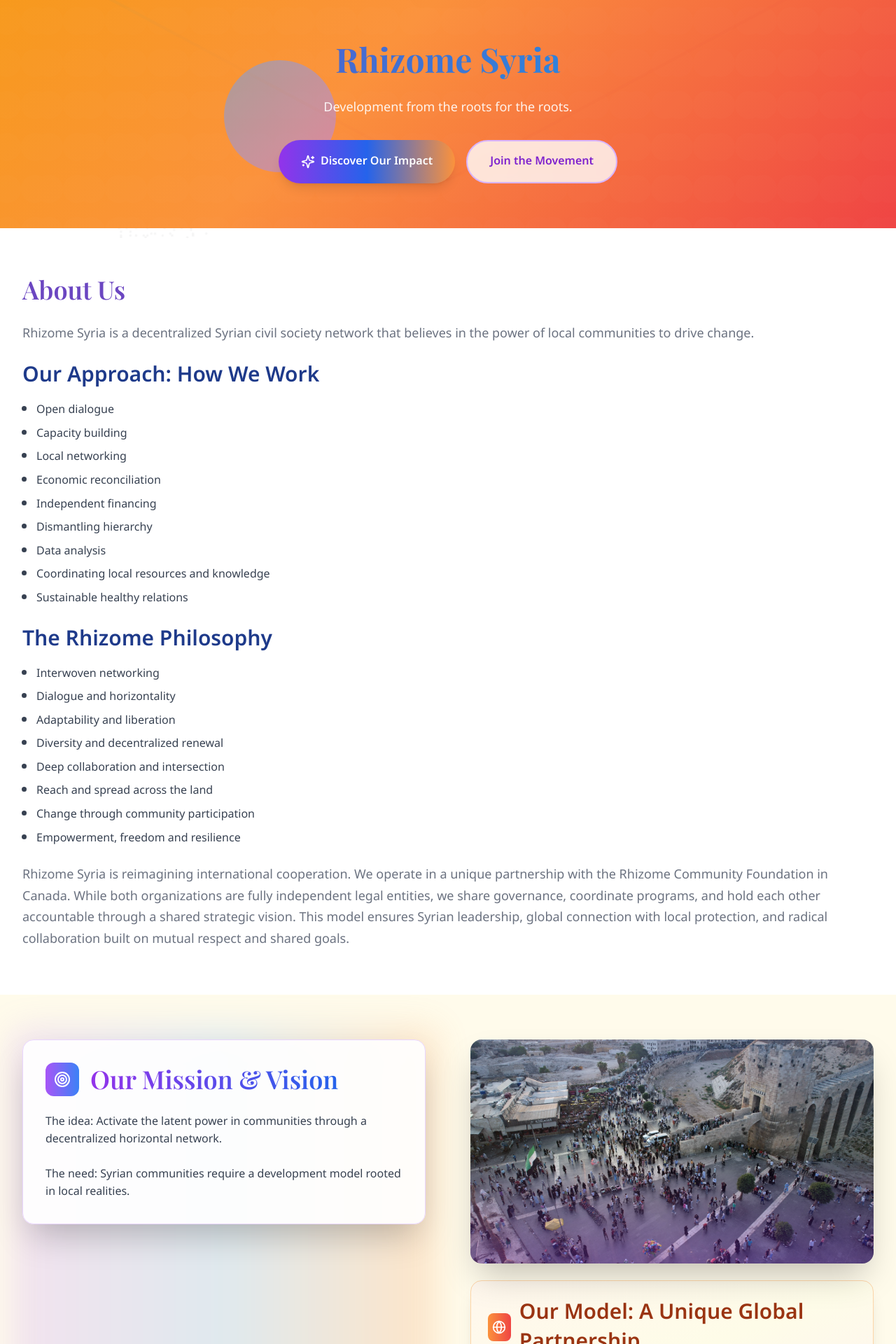
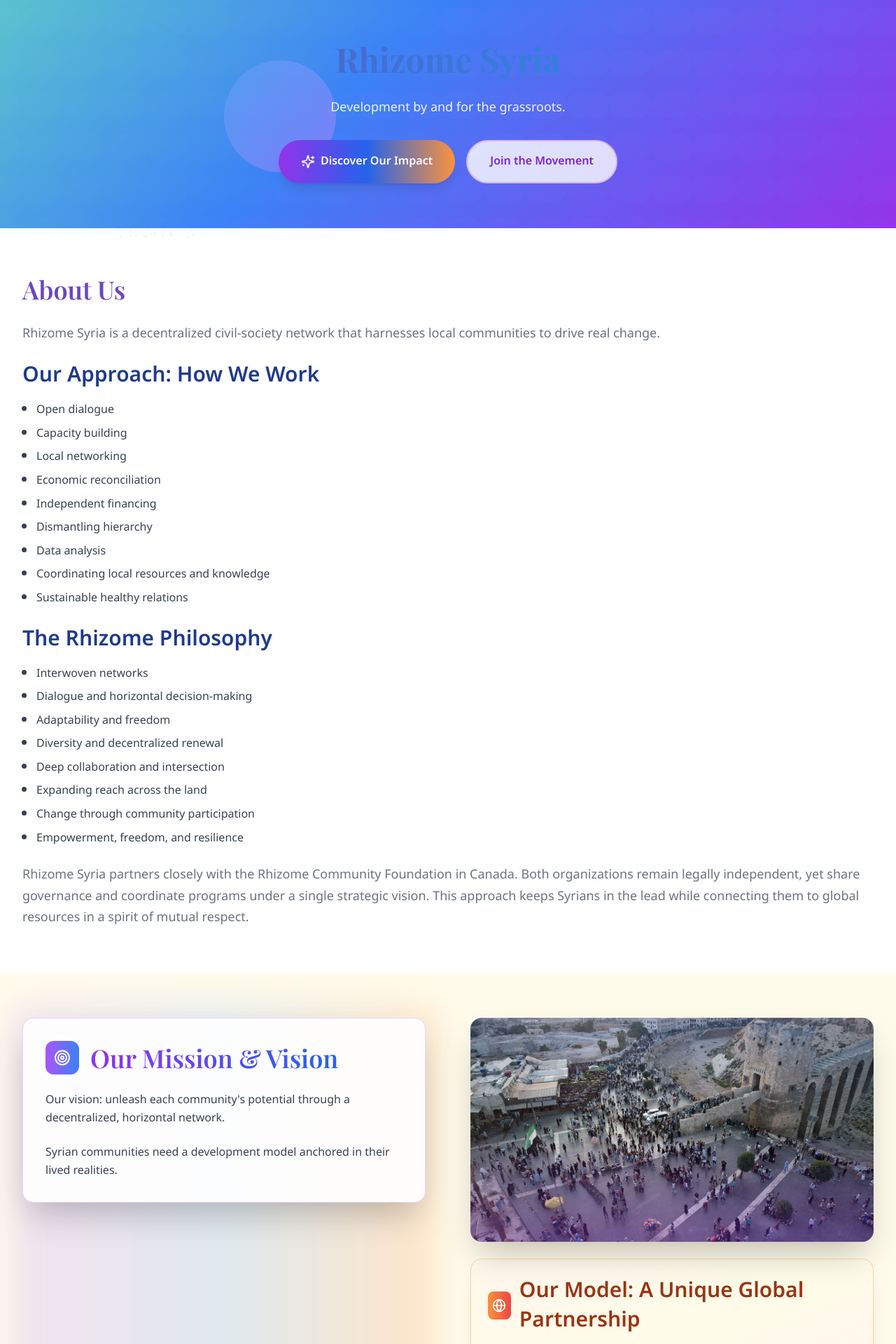
Before and after one commit to RC-Foundation/RCF-, a React (Vite) app: page /rhizome-syria in a window 1280 px wide. Shown: the part 460-2380 px from the top of the page at 70% size. Built offline with nearby package versions, Linux system fonts and the light colour scheme.

Commit message:
Improve Rhizome Syria page translation and banner

```diff
--- a/src/pages/RhizomeSyriaPage.tsx
+++ b/src/pages/RhizomeSyriaPage.tsx
@@ -76,14 +76,14 @@
   ];
 
   const goals = [
-    { en: 'Interwoven networking', ar: 'الشبكة المتشابكة' },
-    { en: 'Dialogue and horizontality', ar: 'الحوار والأفقية' },
-    { en: 'Adaptability and liberation', ar: 'التكيف والتحرر' },
+    { en: 'Interwoven networks', ar: 'الشبكة المتشابكة' },
+    { en: 'Dialogue and horizontal decision-making', ar: 'الحوار والأفقية' },
+    { en: 'Adaptability and freedom', ar: 'التكيف والتحرر' },
     { en: 'Diversity and decentralized renewal', ar: 'التنوع والتجدد اللامركزية' },
     { en: 'Deep collaboration and intersection', ar: 'التعاون والتداخل العميق' },
-    { en: 'Reach and spread across the land', ar: 'الامتداد والانتشار في الأرض' },
+    { en: 'Expanding reach across the land', ar: 'الامتداد والانتشار في الأرض' },
     { en: 'Change through community participation', ar: 'التغيير بالمشاركة المجتمعية' },
-    { en: 'Empowerment, freedom and resilience', ar: 'التمكين والحرية والمرونة' },
+    { en: 'Empowerment, freedom, and resilience', ar: 'التمكين والحرية والمرونة' },
   ];
 
   return (
@@ -99,7 +99,7 @@
       />
 
       {/* Hero Section with Logo-Inspired Design */}
-      <section className="rs-hero relative overflow-hidden">
+      <section className="rs-hero relative overflow-hidden" style={{ background: "var(--rs-gradient-dawn)" }}>
         {/* Animated Background Elements */}
         <div className="absolute inset-0">
           <div className="absolute top-20 left-10 w-32 h-32 bg-gradient-to-br from-purple-400 to-blue-400 rounded-full opacity-20 animate-pulse" />
@@ -182,7 +182,7 @@
             >
               {t(
                 'rhizome-syria-subtitle',
-                'Development from the roots for the roots.',
+                'Development by and for the grassroots.',
                 'التنمية من الجذور وإليها'
               )}
             </motion.p>
@@ -231,7 +231,7 @@
             <p className="rs-body-large mb-6">
               {t(
                 'overview-intro',
-                'Rhizome Syria is a decentralized Syrian civil society network that believes in the power of local communities to drive change.',
+                'Rhizome Syria is a decentralized civil-society network that harnesses local communities to drive real change.',
                 'شبكة سورية لامركزية من المجتمع المدني تؤمن بقوة المجتمعات المحلية في صناعة التغيير'
               )}
             </p>
@@ -257,7 +257,7 @@
             <p className="rs-body-large">
               {t(
                 'partnership-text',
-                'Rhizome Syria is reimagining international cooperation. We operate in a unique partnership with the Rhizome Community Foundation in Canada. While both organizations are fully independent legal entities, we share governance, coordinate programs, and hold each other accountable through a shared strategic vision. This model ensures Syrian leadership, global connection with local protection, and radical collaboration built on mutual respect and shared goals.',
+                'Rhizome Syria partners closely with the Rhizome Community Foundation in Canada. Both organizations remain legally independent, yet share governance and coordinate programs under a single strategic vision. This approach keeps Syrians in the lead while connecting them to global resources in a spirit of mutual respect.',
                 'تعمل رايزوم سوريا بالشراكة مع مؤسسة رايزوم المجتمعية الكندية، بقيادة سورية، لإعادة تصور التمويل الدولي وتعزيز وكالة المجتمعات المتأثرة بالتحديات المتقاطعة. يركز هذا النموذج على تمكين المجتمعات المحلية من رسم أولوياتها وابتكار حلول من واقعها مع ربطها بالموارد العالمية وحمايتها من الضغوط الخارجية دون المساس بالمعايير الدولية.'
               )}
             </p>
@@ -295,7 +295,7 @@
                   <p className="rs-body">
                     {t(
                       'mission-text-1',
-                      'The idea: Activate the latent power in communities through a decentralized horizontal network.',
+                      "Our vision: unleash each community's potential through a decentralized, horizontal network.",
                       'الفكرة: تفعيل القوة الكامنة في المجتمعات عبر شبكة علاقات أفقية غير مركزية.'
                     )}
                   </p>
@@ -303,7 +303,7 @@
                   <p className="rs-body">
                     {t(
                       'mission-text-2',
-                      'The need: Syrian communities require a development model rooted in local realities.',
+                      'Syrian communities need a development model anchored in their lived realities.',
                       'الحاجة: حاجة المجتمعات السورية المتنوعة إلى نموذج تنموي من قلب الواقع المحلي.'
                     )}
                   </p>
@@ -596,12 +596,16 @@
             </div>
             <div className="mt-6 text-white/80 space-y-1">
               <p>
-                {t('contact-info', 'Reach us anywhere at', 'أينما كنتم تواصلوا بلا حواجز عبر')}{' '}
+                {t('contact-info', 'Reach us anytime at', 'أينما كنتم تواصلوا بلا حواجز عبر')}{' '}
                 info@rhizomsyria.org | 0958461227 | rhizomsyria.org
               </p>
               <p>
-                {t('address-info', 'For registration and volunteering visit', 'للتسجيل والتطوع مع رايزوم')}{' '}
-                {t('address-details', 'Latakia, Sheikh Khalaf Square, Joule Jamal Building 1, opposite Salah Al-Din Library', 'اللاذقية ساحة الشيخ خلف جول جمال ط 1 مقابل مكتبة صلاح الدين')}
+                {t('address-info', 'For registration or volunteering visit', 'للتسجيل والتطوع مع رايزوم')}{' '}
+                {t(
+                  'address-details',
+                  'Latakia, Sheikh Khalaf Square, Joule Jamal Building 1, opposite Salah Al-Din Library',
+                  'اللاذقية ساحة الشيخ خلف جول جمال ط 1 مقابل مكتبة صلاح الدين'
+                )}
               </p>
             </div>
           </motion.div>
--- a/src/styles/rhizome-syria.css
+++ b/src/styles/rhizome-syria.css
@@ -27,6 +27,7 @@
   --rs-gradient-warm: linear-gradient(135deg, var(--rs-primary-orange), var(--rs-primary-red));
   --rs-gradient-cool: linear-gradient(135deg, var(--rs-primary-blue), var(--rs-teal));
   --rs-gradient-sunset: linear-gradient(135deg, var(--rs-primary-yellow), var(--rs-primary-orange), var(--rs-primary-red));
+  --rs-gradient-dawn: linear-gradient(135deg, #6EE7B7, #3B82F6, #9333EA);
 
   /* Typography */
   --rs-font-primary: 'Noto Sans Arabic', 'Poppins', sans-serif;
```
